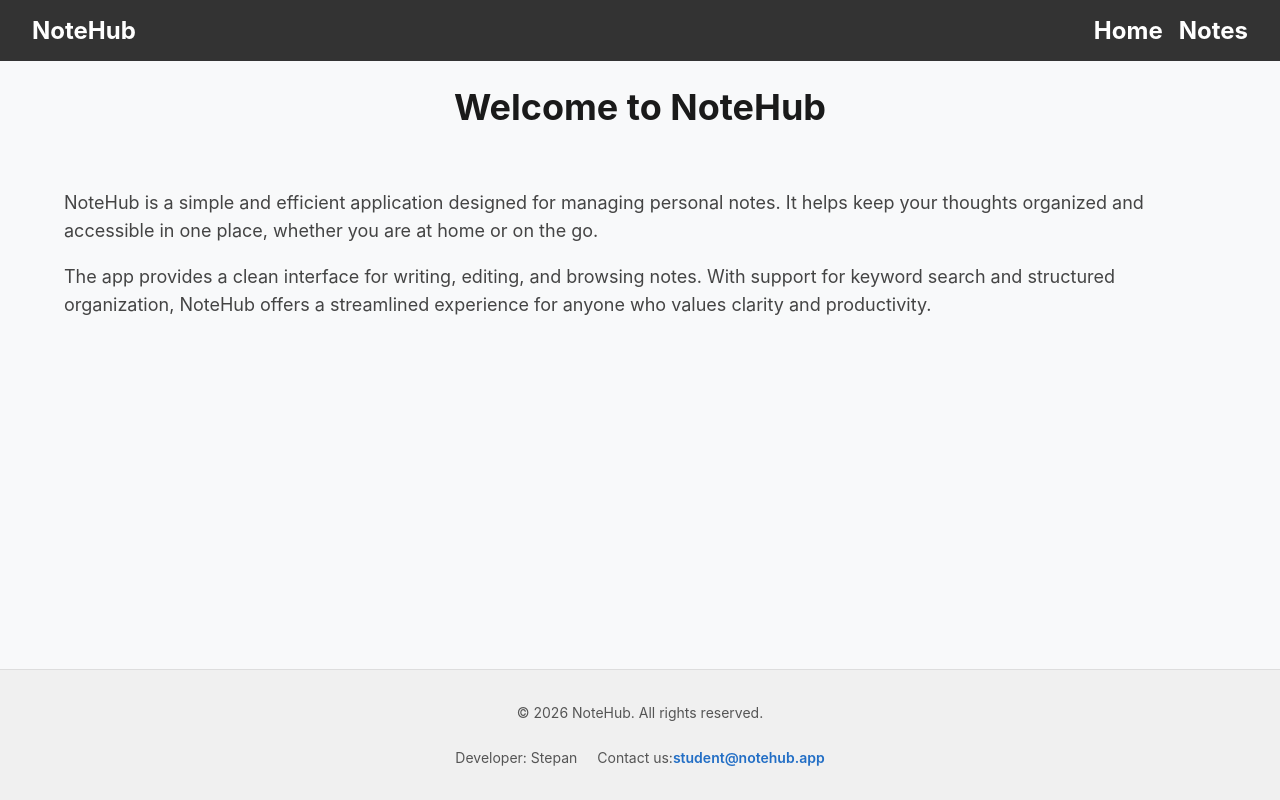
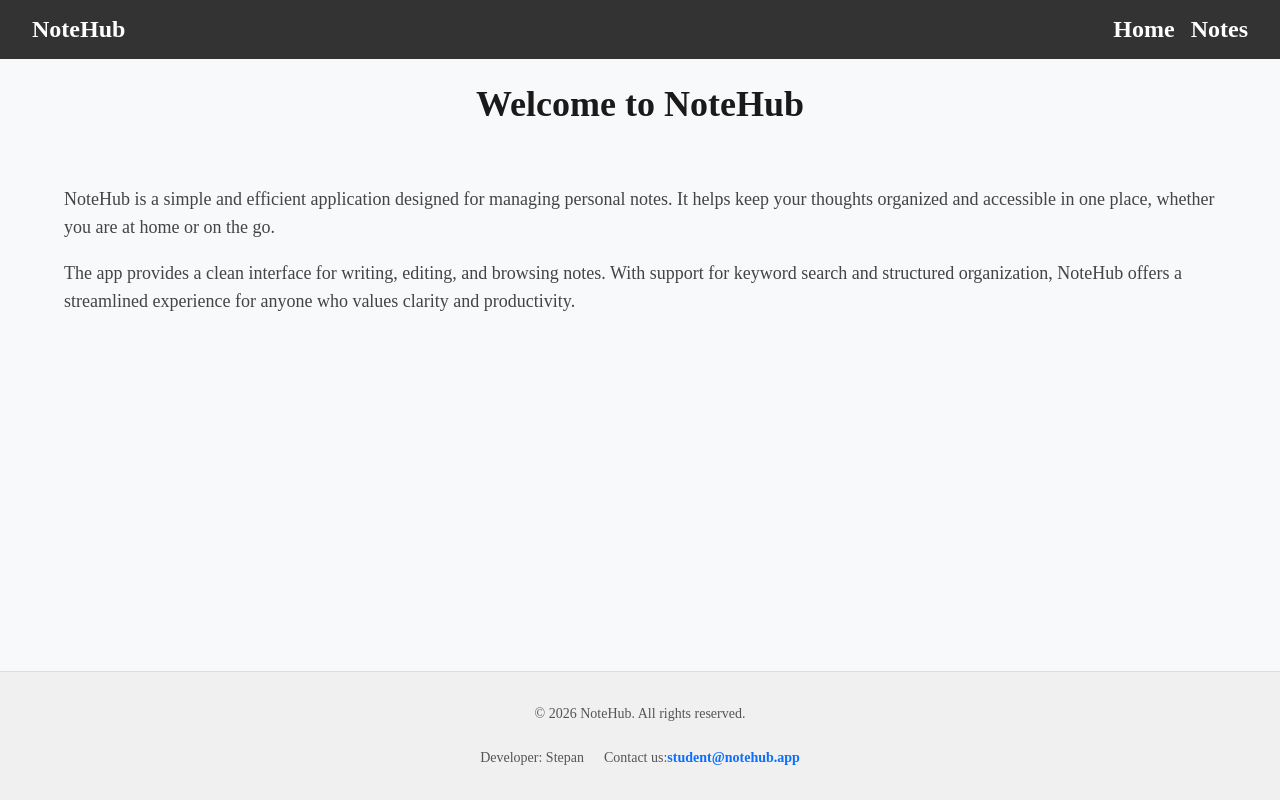
Before and after one commit to StepanxXx/08-zustand, a Next.js app: page / in a window 1280 px wide. Built offline with nearby package versions, Linux system fonts and the light colour scheme.

Commit message:
style: refine UI theme, update global typography, and add back navigation button styling

```diff
--- a/app/@modal/(.)notes/[id]/NotePreview.module.css
+++ b/app/@modal/(.)notes/[id]/NotePreview.module.css
@@ -36,7 +36,7 @@
 
 .date {
   font-size: 14px;
-  color: #888;
+  color: #444;
   text-align: right;
 }
 
--- a/app/@modal/(.)notes/[id]/page.tsx
+++ b/app/@modal/(.)notes/[id]/page.tsx
@@ -9,9 +9,7 @@ const NotePreview = async ({ params }: Props) => {
   const { id } = await params;
   const note = await fetchNoteById(id);
 
-  return (
-    <NotePreviewClient {...note} />
-  );
+  return <NotePreviewClient {...note} />;
 };
 
 export default NotePreview;
--- a/app/globals.css
+++ b/app/globals.css
@@ -1,7 +1,5 @@
 body {
-  font-family:
-    -apple-system, BlinkMacSystemFont, 'Segoe UI', Roboto, Oxygen, Ubuntu,
-    Cantarell, 'Helvetica Neue', sans-serif;
+  font-family: var(--font-roboto), sans-serif;
   display: flex;
   flex-direction: column;
   min-height: 100vh;
--- a/components/Footer/Footer.module.css
+++ b/components/Footer/Footer.module.css
@@ -16,7 +16,7 @@
 }
 
 .footer a {
-  color: #226ec5;
+  color: #0d6efd;
   font-weight: 600;
   text-decoration: none;
 }
--- a/components/Header/Header.module.css
+++ b/components/Header/Header.module.css
@@ -11,7 +11,7 @@
   text-decoration: none;
   color: white;
   font-size: 1.5rem;
-  font-weight: bold;
+  font-weight: 700;
 }
 
 .headerLink:hover {
--- a/components/NoteList/NoteList.module.css
+++ b/components/NoteList/NoteList.module.css
@@ -80,7 +80,7 @@
   padding: 6px 12px;
   font-size: 14px;
   color: #fff;
-  background-color: #0d6efd; /* синій колір */
+  background-color: #0d6efd;
   border: none;
   border-radius: 4px;
   cursor: pointer;
```
Also changed, not shown: app/@modal/(.)notes/[id]/NotePreview.client.tsx (+6 -2 lines), app/notes/[id]/NoteDetails.module.css (+14 -1 lines), 1 other file (tests, documents, lock files or other folders).
